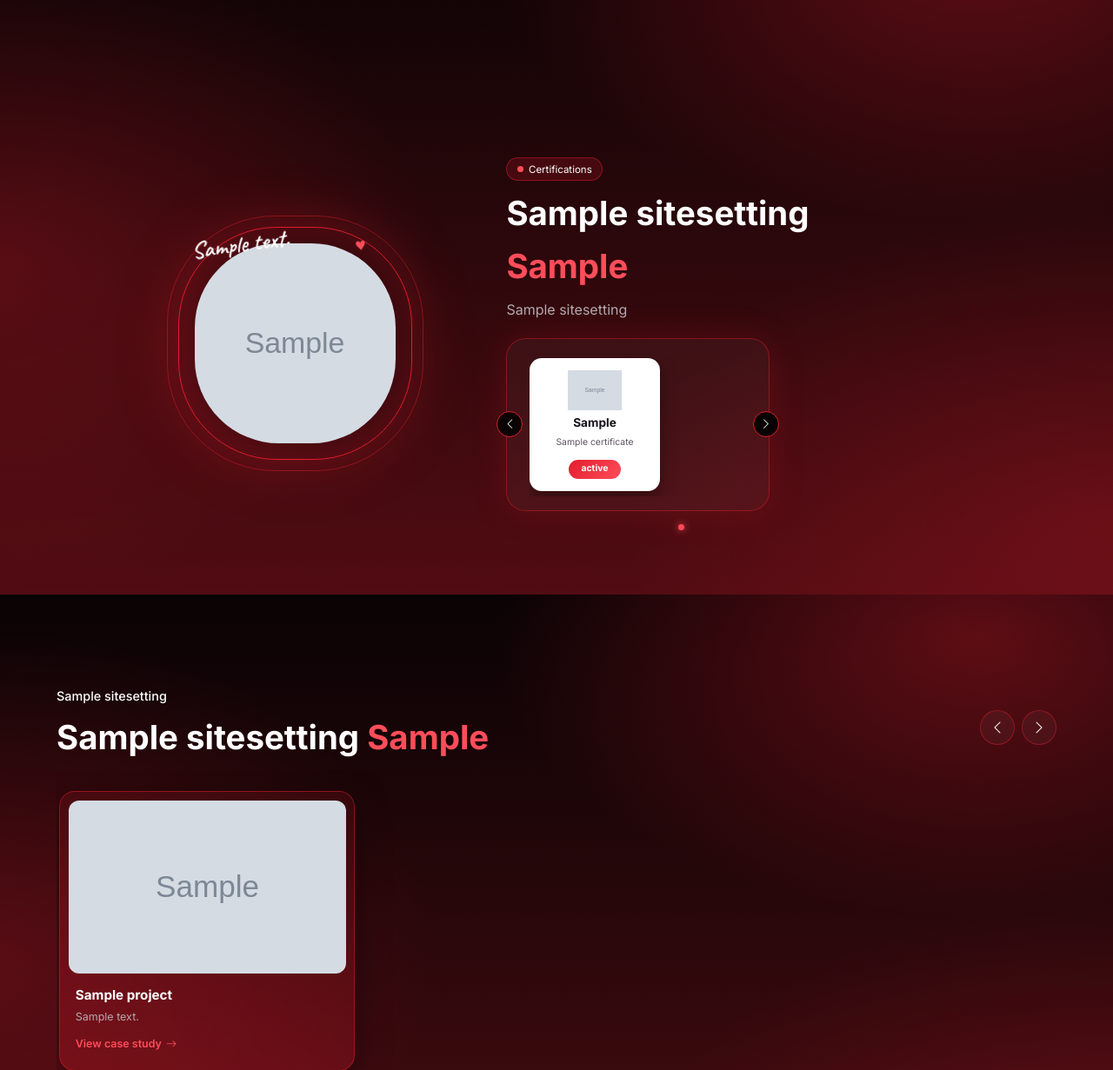
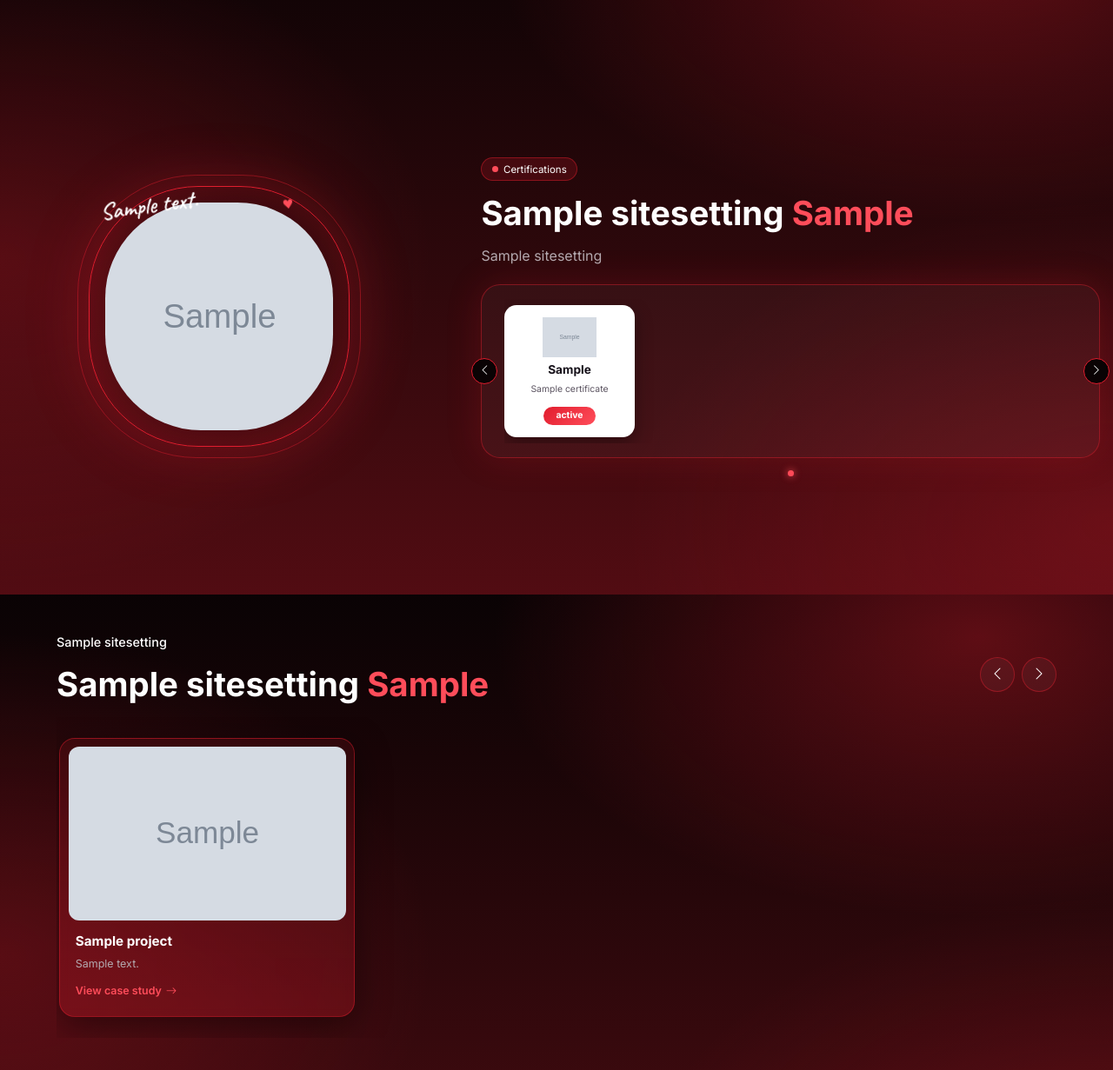
Before and after one commit to peddintiharsha07-web/Portfolio, a Django app: page / in a window 1280 px wide. Shown: the part 1716-2947 px from the top of the page at 87% size. Run offline with Django 5.2, Linux system fonts and the light colour scheme; tables that the repository leaves empty hold one stand-in row (values such as "Sample post"); grey boxes marked "Sample" are stand-in pictures.

Commit message:
again certificate

```diff
--- a/portfolio/static/portfolio/css/style.css
+++ b/portfolio/static/portfolio/css/style.css
@@ -389,33 +389,36 @@ button:focus-visible, a:focus-visible { outline: 3px solid var(--accent2); outli
 }
 /* ===== Desktop Certificates Overflow Fix ===== */
 
+/* ===== Desktop Certificates Width Adjustment ===== */
+
 @media (min-width: 961px) {
 
     .certs {
         display: grid;
         grid-template-columns: minmax(0, 1fr) minmax(0, 1.5fr);
-        width: 75%;
-        max-width: 75%;
+        width: calc(100% - 30px);
+        max-width: 100%;
         min-width: 0;
+        margin-inline: auto;
         box-sizing: border-box;
     }
 
     .certs > * {
         min-width: 0;
-        max-width: 75%;
+        max-width: 100%;
     }
 
     .cert-panel {
-        width: 75%;
+        width: 100%;
         min-width: 0;
         max-width: 100%;
         box-sizing: border-box;
     }
 
     .cert-slider {
-        width: 75%;
+        width: 100%;
         min-width: 0;
-        max-width: 75%;
+        max-width: 100%;
         overflow-x: auto;
         box-sizing: border-box;
     }
```
